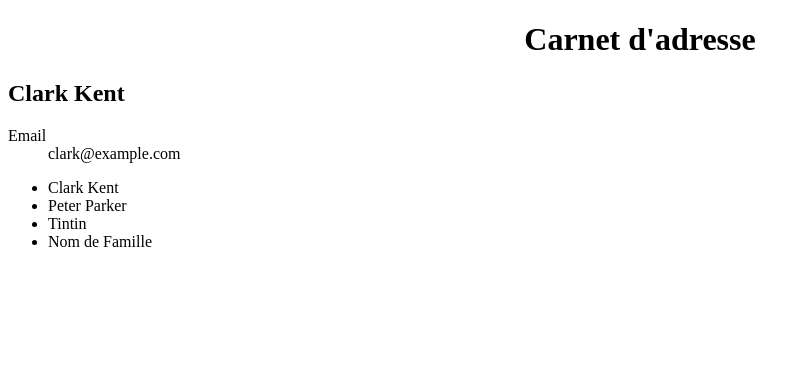
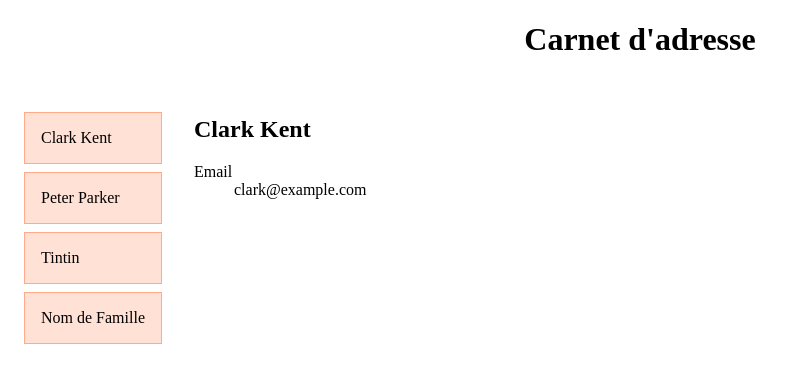
Before and after one commit to pbreteche/ng22w36, an Angular app: page / in a window 1280 px wide. Shown: the top 382 px of the page, without its empty margins (0-809 px from the left). Built offline with nearby package versions, Linux system fonts and the light colour scheme.

Commit message:
add first styles

```diff
--- a/src/app/app.component.html
+++ b/src/app/app.component.html
@@ -1,3 +1,5 @@
 <app-title></app-title>
-<app-contact-detail [contact]="selectedContact"></app-contact-detail>
-<app-contact-list (contactSelected)="select($event)"></app-contact-list>
+<div class="contact-container">
+  <app-contact-detail [contact]="selectedContact"></app-contact-detail>
+  <app-contact-list (contactSelected)="select($event)"></app-contact-list>
+</div>
--- a/src/app/app.component.scss
+++ b/src/app/app.component.scss
@@ -0,0 +1,23 @@
+.contact-container {
+    display: flex;
+    flex-direction: column;
+}
+
+app-contact-detail {
+    padding: 1em;
+}
+
+app-contact-list {
+    padding: 1em;
+}
+
+@media screen and (min-width: 960px) {
+    .contact-container {
+        display: flex;
+        flex-direction: row;
+    }
+
+    app-contact-detail {
+        order: 1;
+    }
+}
--- a/src/app/contact-list/contact-list.component.scss
+++ b/src/app/contact-list/contact-list.component.scss
@@ -0,0 +1,17 @@
+$itemColor: #Fa8;
+
+ul {
+    padding: 0;
+    list-style-type: none;
+
+    a {
+        display: block;
+        padding: 1em;
+        margin: .5em 0;
+        border: 1px solid $itemColor;
+        background: lighten($itemColor, 15%);
+        &:hover {
+            background: $itemColor;
+        }
+    }
+}
--- a/src/scss/styles.scss
+++ b/src/scss/styles.scss
@@ -1,3 +1,7 @@
 h1 {
     text-align: center;
 }
+
+a {
+    cursor: pointer;
+}
```
